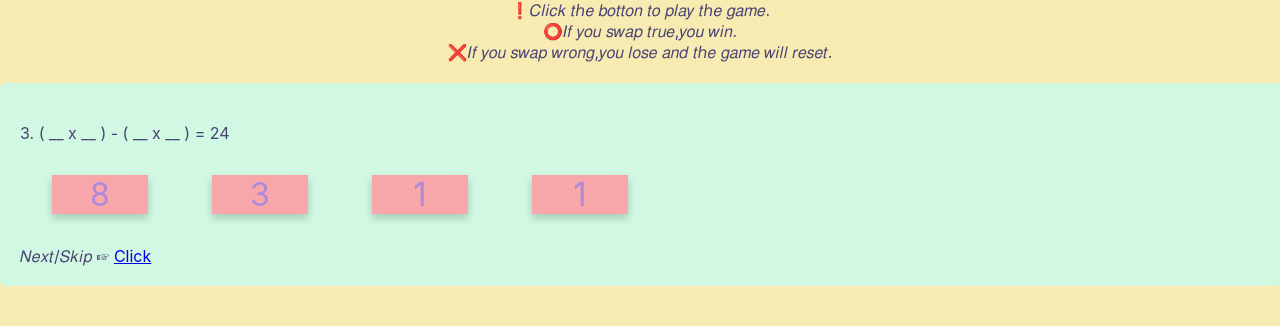
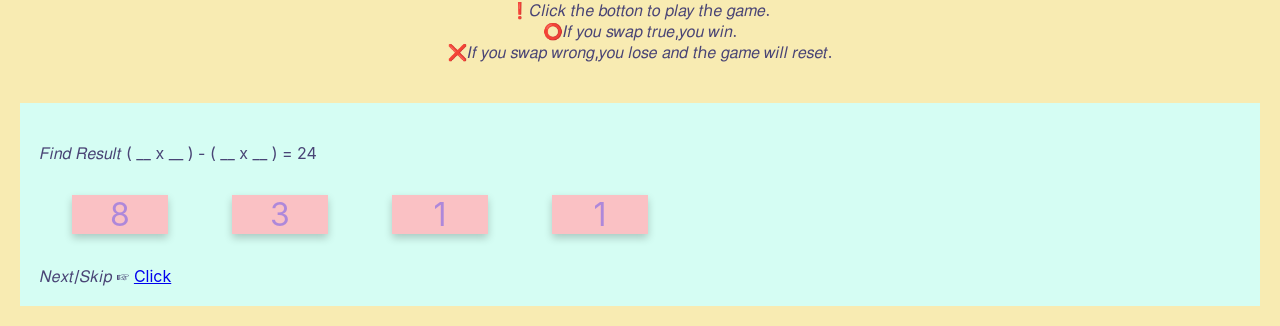
Before and after one commit to Wikanda-Ch/3SA03, a React (Create React App) app: page / in a window 1280 px wide. Shown: the part 471-797 px from the top of the page. Built offline with nearby package versions, Linux system fonts and the light colour scheme.

Commit message:
part 7-8

```diff
--- a/src/App.css
+++ b/src/App.css
@@ -7,11 +7,11 @@
     margin: 1em;
     user-select: none;
     color:rgb(174, 136, 218);
-    background: rgb(247, 166, 170);
+    background: rgb(250, 193, 196);
    }
 
    .activeCard {
-       color: pink;
+       color: rgb(253, 170, 183);
        background: black;
    }
 
@@ -25,8 +25,9 @@
   }
 
   .container {
-    border-radius: 5px;
-    background-color: #d1f8e2;
+    margin: 20px;
+    /*border-radius: 5px;*/
+    background-color: #d5fdf3;
     padding: 20px;
 }
 
--- a/src/App.js
+++ b/src/App.js
@@ -11,19 +11,19 @@ var quest ="";
 
 var x = Math.floor(Math.random() * 4);
 if (x == 0){
-  quest ="𝐻𝑖𝑛𝑡: 𝑆𝑜𝑢𝑡ℎ 𝐾𝑜𝑟𝑒𝑎𝑛 𝐺𝑖𝑟𝑙 𝐺𝑟𝑜𝑢𝑝 👭🏼👭🏼";
+  quest =" 𝐻𝑖𝑛𝑡: 𝑆𝑜𝑢𝑡ℎ 𝐾𝑜𝑟𝑒𝑎𝑛 𝐺𝑖𝑟𝑙 𝐺𝑟𝑜𝑢𝑝 👭🏼👭🏼";
   word = "𝐵𝑙𝑎𝑐𝑘𝑃𝑖𝑛𝑘";
 }
 if (x == 1){
-  quest ="1. __ x __ + __ - __ = 24";
+  quest =" __ x __ + __ - __ = 24";
   word = "8311";
 }
 if (x == 2){
-  quest ="2. ( __ x __ ) + __ + __ = 24";
+  quest =" ( __ x __ ) + __ + __ = 24";
   word = "8311";
 }
 if (x == 3){
-  quest ="3. ( __ x __ ) - ( __ x __ ) = 24";
+  quest =" ( __ x __ ) - ( __ x __ ) = 24";
   word = "8311";
 }
 
@@ -55,7 +55,7 @@ function App() {
     <div id="Question" class="container ">
     <container>
 
-      <br></br><b2>{quest}</b2>
+      <br></br><b2>𝐹𝑖𝑛𝑑 𝑅𝑒𝑠𝑢𝑙𝑡{quest}</b2>
 
       <br></br>
       <WordCard value={word}/>
```
